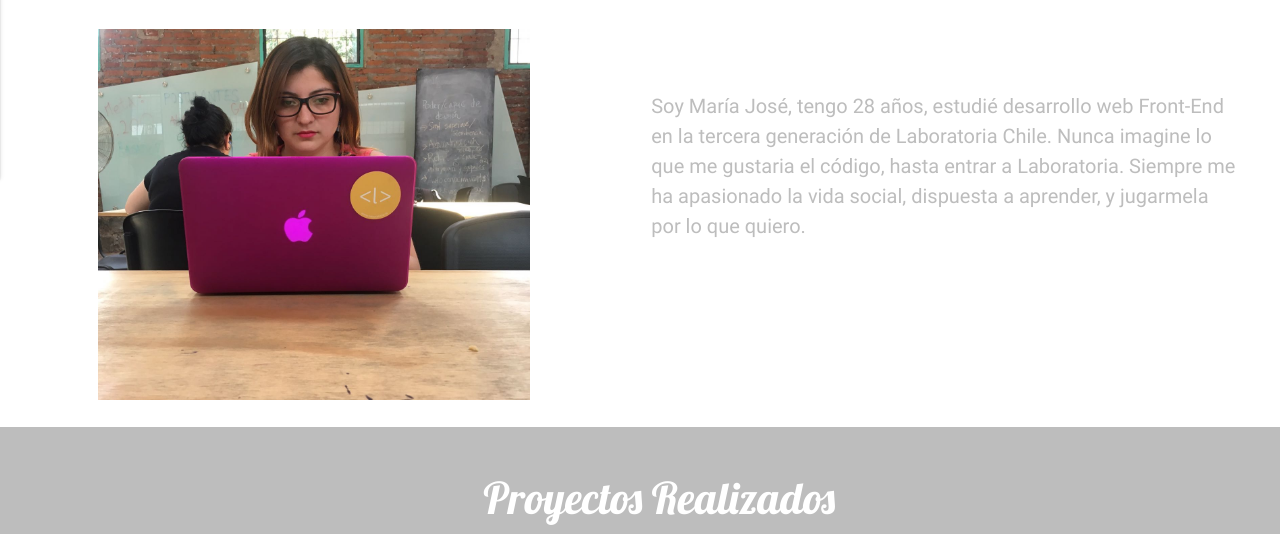
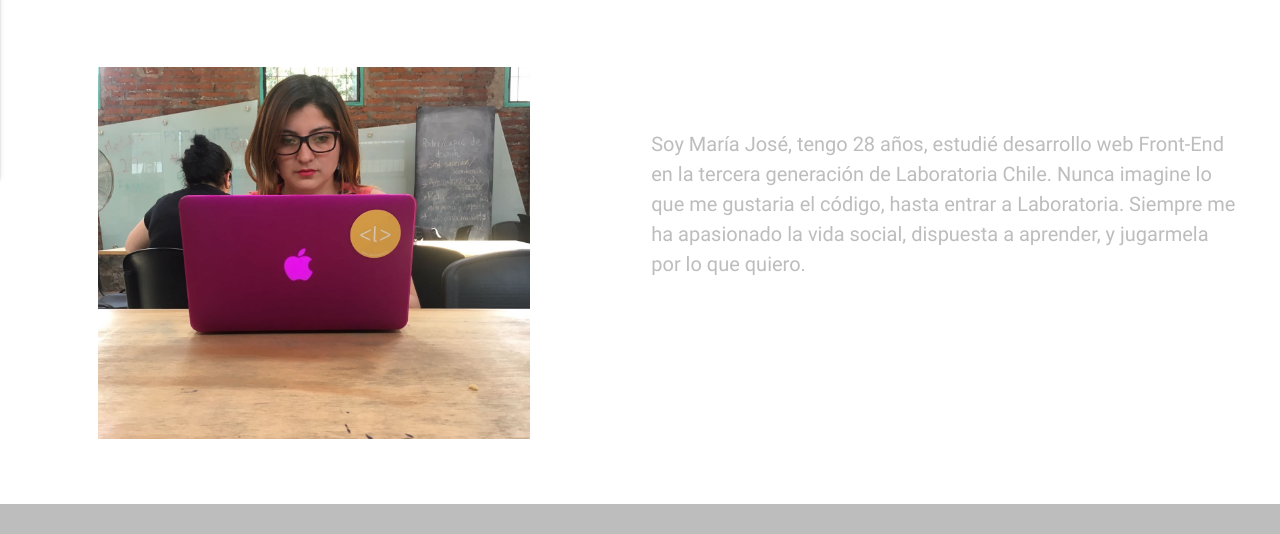
Before and after one commit to mariajosebaeza/portafolio, a plain HTML site: page index.html in a window 1280 px wide. Shown: the part 682-1216 px from the top of the page. Drawn offline with nearby package versions, Linux system fonts and the light colour scheme.

```diff
--- a/css/main.css
+++ b/css/main.css
@@ -21,6 +21,10 @@
 }
 
 /*abautme style */
+#abautme{
+	padding-top: 3%;
+	padding-bottom: 3%;
+}
 p{
 	margin-top: 15%;
 }
```
Also changed, not shown: index.html (+1 -1 lines).
